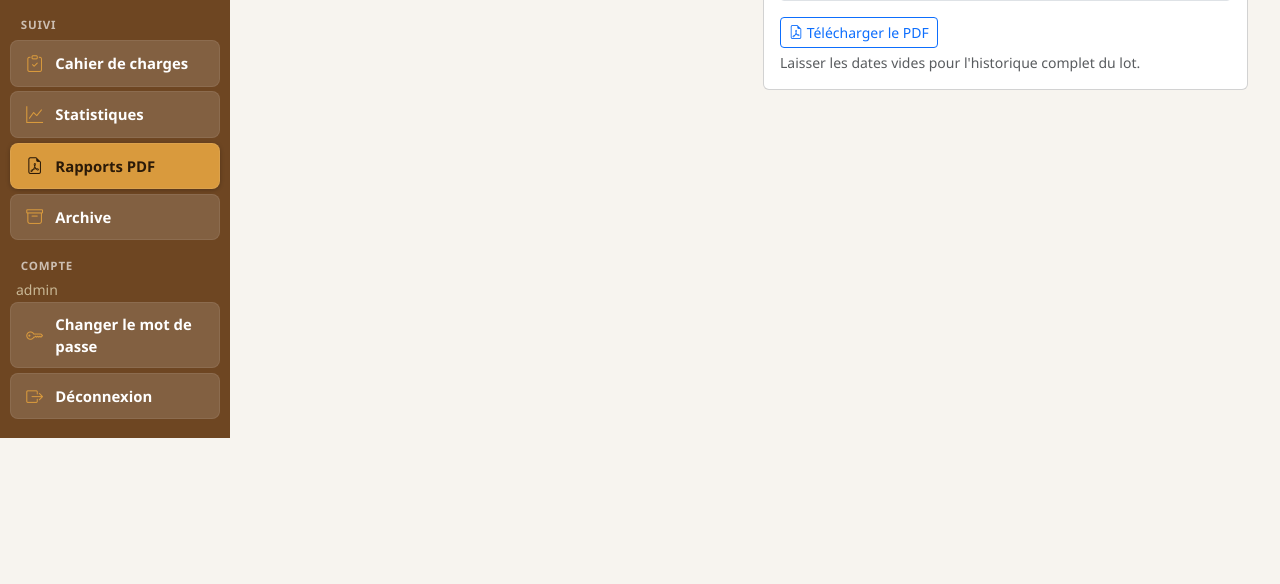
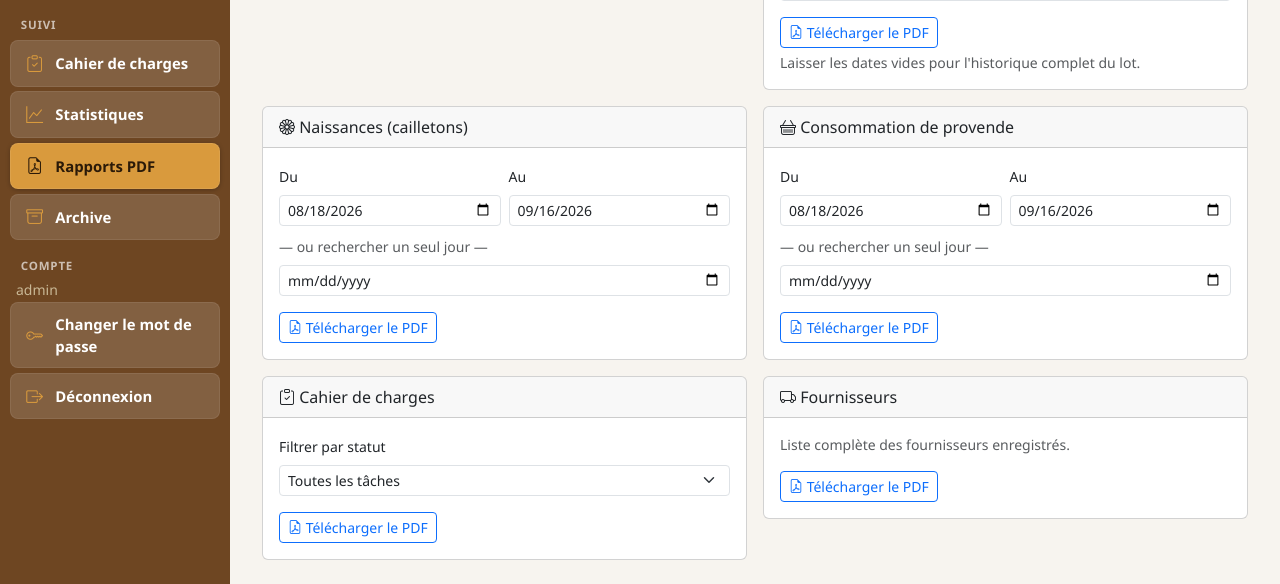
Before and after one commit to Delkatonne/caille-management, a Flask app: page /caille/rapports in a window 1280 px wide. Shown: the part 603-1187 px from the top of the page. Before the commit the page ends 1041 px from the top, so only its background shows below. Run offline with Flask 3, Linux system fonts and the light colour scheme; a user stored in the database is signed in; data that the repository does not hold is empty.

Commit message:
plus d'options de rapport

```diff
--- a/routes/caille.py
+++ b/routes/caille.py
@@ -587,9 +587,66 @@ def rapport_achats_pdf():
 @caille_bp.route("/rapports/lot/<int:lot_id>.pdf")
 def rapport_lot_pdf(lot_id):
     lot = Lot.query.get_or_404(lot_id)
-    pontes = lot.pontes.order_by(SuiviPonte.date_jour).all()
-    mortalites = lot.mortalites.order_by(SuiviMortalite.date_jour).all()
-    naissances = lot.naissances.order_by(Naissance.date_jour).all()
-    buf = reports.fiche_lot(lot, pontes, mortalites, naissances)
+    debut_param = request.args.get("debut")
+    fin_param = request.args.get("fin")
+
+    pontes_q = lot.pontes.order_by(SuiviPonte.date_jour)
+    mortalites_q = lot.mortalites.order_by(SuiviMortalite.date_jour)
+    naissances_q = lot.naissances.order_by(Naissance.date_jour)
+
+    if debut_param or fin_param:
+        # Bornes larges par défaut si une seule des deux dates est fournie,
+        # pour ne filtrer que sur celle qui a été renseignée.
+        date_debut = _parse_date(debut_param, date(1900, 1, 1))
+        date_fin = _parse_date(fin_param, date.today())
+        pontes_q = pontes_q.filter(SuiviPonte.date_jour.between(date_debut, date_fin))
+        mortalites_q = mortalites_q.filter(SuiviMortalite.date_jour.between(date_debut, date_fin))
+        naissances_q = naissances_q.filter(Naissance.date_jour.between(date_debut, date_fin))
+
+    buf = reports.fiche_lot(lot, pontes_q.all(), mortalites_q.all(), naissances_q.all())
     return send_file(buf, mimetype="application/pdf", as_attachment=True,
                       download_name=f"fiche_{lot.nom}.pdf")
+
+
+@caille_bp.route("/rapports/naissances.pdf")
+def rapport_naissances_pdf():
+    date_debut = _parse_date(request.args.get("debut"), date.today() - timedelta(days=29))
+    date_fin = _parse_date(request.args.get("fin"), date.today())
+    entrees = Naissance.query.filter(Naissance.date_jour.between(date_debut, date_fin)) \
+        .order_by(Naissance.date_jour).all()
+    total = sum(e.nombre_cailletons for e in entrees)
+    buf = reports.rapport_naissances(entrees, date_debut, date_fin, total)
+    return send_file(buf, mimetype="application/pdf", as_attachment=True,
+                      download_name=f"rapport_naissances_{date_debut}_{date_fin}.pdf")
+
+
+@caille_bp.route("/rapports/consommation.pdf")
+def rapport_consommation_pdf():
+    date_debut = _parse_date(request.args.get("debut"), date.today() - timedelta(days=29))
+    date_fin = _parse_date(request.args.get("fin"), date.today())
+    entrees = ConsommationProvende.query.filter(ConsommationProvende.date_jour.between(date_debut, date_fin)) \
+        .order_by(ConsommationProvende.date_jour).all()
+    total_kg = round(sum(e.quantite_kg for e in entrees), 2)
+    buf = reports.rapport_consommation(entrees, date_debut, date_fin, total_kg)
+    return send_file(buf, mimetype="application/pdf", as_attachment=True,
+                      download_name=f"rapport_consommation_{date_debut}_{date_fin}.pdf")
+
+
+@caille_bp.route("/rapports/taches.pdf")
+def rapport_taches_pdf():
+    filtre_statut = request.args.get("statut", "tous")
+    query = Tache.query
+    if filtre_statut != "tous":
+        query = query.filter_by(statut=filtre_statut)
+    taches_liste = query.order_by(Tache.date_prevue.asc().nullslast()).all()
+    buf = reports.rapport_taches(taches_liste, filtre_statut)
+    return send_file(buf, mimetype="application/pdf", as_attachment=True,
+                      download_name=f"cahier_de_charges_{filtre_statut}.pdf")
+
+
+@caille_bp.route("/rapports/fournisseurs.pdf")
+def rapport_fournisseurs_pdf():
+    liste = Fournisseur.query.order_by(Fournisseur.nom).all()
+    buf = reports.rapport_fournisseurs(liste)
+    return send_file(buf, mimetype="application/pdf", as_attachment=True,
+                      download_name="fournisseurs.pdf")
--- a/templates/caille/rapports.html
+++ b/templates/caille/rapports.html
@@ -82,6 +82,73 @@
       </div>
     </div>
   </div>
+  <div class="col-md-6">
+    <div class="card">
+      <div class="card-header"><i class="bi bi-flower1"></i> Naissances (cailletons)</div>
+      <div class="card-body">
+        <form action="{{ url_for('caille.rapport_naissances_pdf') }}" method="get" target="_blank" onsubmit="return appliquerDatePrecise(this)">
+          <div class="row g-2">
+            <div class="col-6"><label class="form-label small">Du</label><input type="date" class="form-control form-control-sm" name="debut" value="{{ date_debut }}"></div>
+            <div class="col-6"><label class="form-label small">Au</label><input type="date" class="form-control form-control-sm" name="fin" value="{{ date_fin }}"></div>
+          </div>
+          <div class="mt-2">
+            <label class="form-label small text-muted">— ou rechercher un seul jour —</label>
+            <input type="date" class="form-control form-control-sm date-precise">
+          </div>
+          <button class="btn btn-outline-primary btn-sm mt-3"><i class="bi bi-file-earmark-pdf"></i> Télécharger le PDF</button>
+        </form>
+      </div>
+    </div>
+  </div>
+
+  <div class="col-md-6">
+    <div class="card">
+      <div class="card-header"><i class="bi bi-basket"></i> Consommation de provende</div>
+      <div class="card-body">
+        <form action="{{ url_for('caille.rapport_consommation_pdf') }}" method="get" target="_blank" onsubmit="return appliquerDatePrecise(this)">
+          <div class="row g-2">
+            <div class="col-6"><label class="form-label small">Du</label><input type="date" class="form-control form-control-sm" name="debut" value="{{ date_debut }}"></div>
+            <div class="col-6"><label class="form-label small">Au</label><input type="date" class="form-control form-control-sm" name="fin" value="{{ date_fin }}"></div>
+          </div>
+          <div class="mt-2">
+            <label class="form-label small text-muted">— ou rechercher un seul jour —</label>
+            <input type="date" class="form-control form-control-sm date-precise">
+          </div>
+          <button class="btn btn-outline-primary btn-sm mt-3"><i class="bi bi-file-earmark-pdf"></i> Télécharger le PDF</button>
+        </form>
+      </div>
+    </div>
+  </div>
+
+  <div class="col-md-6">
+    <div class="card">
+      <div class="card-header"><i class="bi bi-clipboard-check"></i> Cahier de charges</div>
+      <div class="card-body">
+        <form action="{{ url_for('caille.rapport_taches_pdf') }}" method="get" target="_blank">
+          <label class="form-label small">Filtrer par statut</label>
+          <select class="form-select form-select-sm" name="statut">
+            <option value="tous">Toutes les tâches</option>
+            <option value="a_faire">À faire</option>
+            <option value="en_cours">En cours</option>
+            <option value="fait">Terminées</option>
+          </select>
+          <button class="btn btn-outline-primary btn-sm mt-3"><i class="bi bi-file-earmark-pdf"></i> Télécharger le PDF</button>
+        </form>
+      </div>
+    </div>
+  </div>
+
+  <div class="col-md-6">
+    <div class="card">
+      <div class="card-header"><i class="bi bi-truck"></i> Fournisseurs</div>
+      <div class="card-body">
+        <p class="text-muted small">Liste complète des fournisseurs enregistrés.</p>
+        <a href="{{ url_for('caille.rapport_fournisseurs_pdf') }}" target="_blank" class="btn btn-outline-primary btn-sm">
+          <i class="bi bi-file-earmark-pdf"></i> Télécharger le PDF
+        </a>
+      </div>
+    </div>
+  </div>
 </div>
 {% endblock %}
 
```
Also changed, not shown: reports.py (+104 -0 lines).
